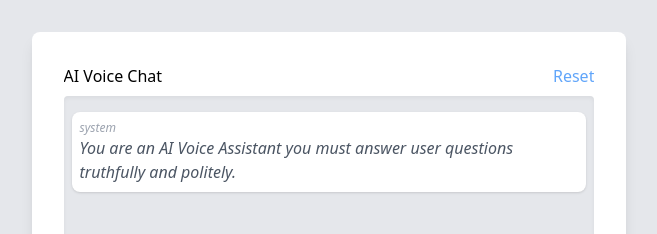
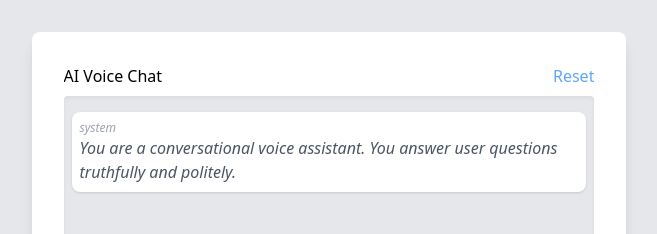
Before and after one commit to abetlen/ai-voice-chat, a React (Vite) app: page / in a window 1280 px wide. Shown: the top 234 px of the page, without its empty margins (311-968 px from the left). Built offline with nearby package versions, Linux system fonts and the light colour scheme; no server answers.

Commit message:
Update prompt

```diff
--- a/src/App.tsx
+++ b/src/App.tsx
@@ -11,7 +11,7 @@ const DEFAULT_MESSAGES = [
   {
     role: "system",
     content:
-      "You are an AI Voice Assistant you must answer user questions truthfully and politely.",
+      "You are a conversational voice assistant. You answer user questions truthfully and politely.",
   },
 ];
 
```
